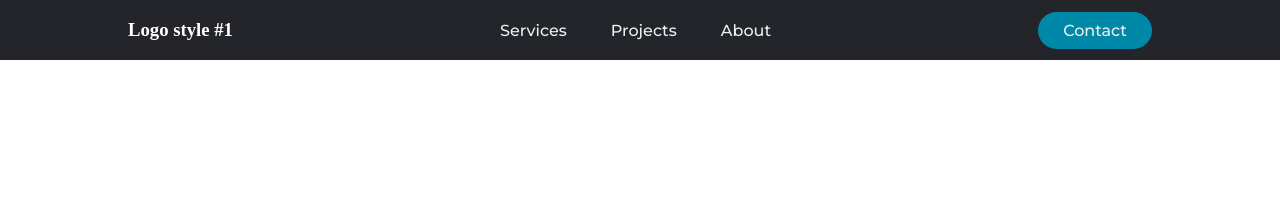
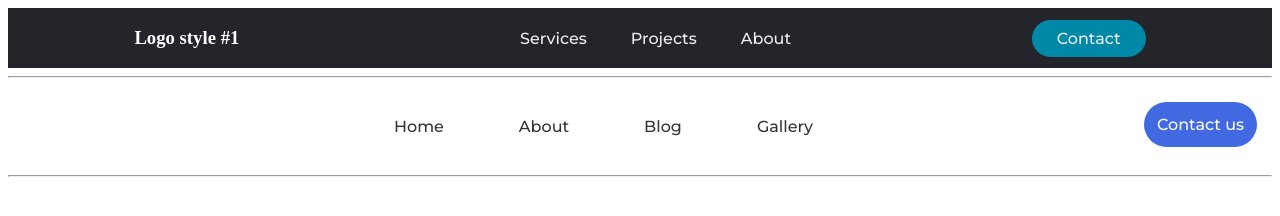
Before and after one commit to Chinzorigo/html-boilerplate, a plain HTML site: page navbar/index.html in a window 1280 px wide. Drawn offline with Linux system fonts and the light colour scheme.

Commit message:
created style folder for css files. managed code for many headers inside one page

```diff
--- a/navbar/index.html
+++ b/navbar/index.html
@@ -3,12 +3,14 @@
   <head>
     <meta charset="UTF-8" />
     <meta name="viewport" content="width=device-width, initial-scale=1.0" />
-    <title>Navbar</title>
-    <link rel="stylesheet" href="./nb_1.css" />
+    <title>Practice Multiple Headers</title>
+
+    <!-- Linking separate CSS files for each header -->
+    <link rel="stylesheet" href="./style/h-1.css" />
+    <link rel="stylesheet" href="./style/h-2.css" />
   </head>
   <body>
-    <header>
-      <div class="nav1">
+    <header id="header-1">
       <h3 class="logo">Logo style #1</h3>
       <nav>
         <ul class="nav_links">
@@ -18,7 +20,27 @@
         </ul>
       </nav>
       <a href="#"><button>Contact</button></a>
-      </div>
     </header>
+
+    <!-- Visual separation -->
+    <hr />
+
+    <!-- Header 2 -->
+    <header id="header-2">
+      <!-- <div class="logo">John Doe</div> -->
+      <nav>
+        <ul>
+          <li><a href="#">Home</a></li>
+          <li><a href="#">About</a></li>
+          <li><a href="#">Blog</a></li>
+          <li><a href="#">Gallery</a></li>
+          <li id="contact"><a href="#">Contact us</a></li>
+        </ul>
+      </nav>
+      <!-- <button class="login-btn">Sign Up</button> -->
+    </header>
+
+    <!-- Visual separation -->
+    <hr />
   </body>
 </html>
--- a/navbar/nb_1.css
+++ b/navbar/style/h-1.css
@@ -1,11 +1,11 @@
 @import url("https://fonts.googleapis.com/css2?family=Montserrat:ital,wght@0,100..900;1,100..900&display=swap");
 
-* {
+* #header-1 {
   margin: 0;
   padding: 0;
 }
 
-.nav1 {
+#header-1 {
   height: 50px;
   background-color: #24252a;
   box-sizing: border-box;
@@ -15,7 +15,7 @@
   padding: 30px 10%;
 }
 
-li,
+#header-1 li,
 a,
 button {
   font-family: "Montserrat", sans-serif;
@@ -25,29 +25,29 @@ button {
   text-decoration: none;
 }
 
-.logo {
+#header-1 .logo {
   cursor: pointer;
   color: white;
 }
 
-.nav_links {
+#header-1 .nav_links {
   list-style: none;
 }
 
-.nav_links li {
+#header-1 .nav_links li {
   display: inline-block;
   padding: 0px 20px;
 }
 
-.nav_links li a {
+#header-1 .nav_links li a {
   transition: all 0.3 ease 0s;
 }
 
-.nav_links li a:hover {
+#header-1 .nav_links li a:hover {
   color: #0088a9;
 }
 
-button {
+#header-1 button {
   padding: 9px 25px;
   background-color: rgba(0, 136, 169, 1);
   border: none;
@@ -56,6 +56,6 @@ button {
   transition: all 0.3s ease 0s;
 }
 
-button:hover {
+#header-1 button:hover {
   background-color: rgba(0, 136, 169, 0.8);
 }
--- /dev/null
+++ b/navbar/style/h-2.css
@@ -0,0 +1,38 @@
+#header-2 {
+  background-color: #000000;
+  padding: 0;
+  margin: 0;
+  overflow-x: hidden;
+  text-align: center;
+}
+
+#header-2 nav {
+  background-color: #fff;
+  padding: 15px;
+  box-shadow: 0 0 3px #000;
+}
+
+#header-2 nav ul li {
+  display: inline;
+  padding-left: 45px;
+}
+
+#header-2 nav ul li a {
+  color: #333;
+  text-decoration: none;
+  padding: 13px;
+  transition: 0.3s ease;
+}
+
+#header-2 nav ul li a:hover {
+  color: royalblue;
+}
+
+#header-2 nav ul #contact a {
+  color: #fff;
+  background-color: royalblue;
+  border-radius: 30px;
+  float: right;
+  position: relative;
+  top: -15px;
+}
```
Lines whose indentation alone changed are shown as unchanged.
